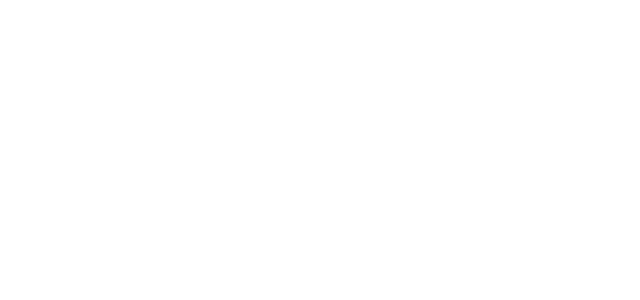
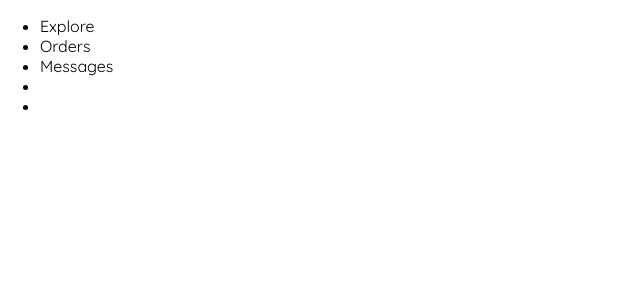
Before and after one commit to malak-joumaa/Homemade, a React (Create React App) app in the folder frontend/: page /main-page in a window 1280 px wide. Before the commit this address had no page. Shown: the top 300 px of the page, without its empty margins (0-640 px from the left). Built offline with nearby package versions, Linux system fonts and the light colour scheme.

Commit message:
Frontend: Creating Navbar component  and including it in MainPage

```diff
--- a/frontend/src/App.js
+++ b/frontend/src/App.js
@@ -3,6 +3,7 @@
 import SignUp from "./pages/SignUp";
 import AddMenu from "./pages/AddMenu";
 import RegisterFollowUp from "./pages/RegisterFollowUp";
+import MainPage from "./pages/MainPage";
 
 function App() {
   return (
@@ -12,6 +13,7 @@
         <Route path="/sign-up" element={<SignUp />}></Route>
         <Route path="/add-menu" element={<AddMenu />}></Route>
         <Route path="/follow-up" element={<RegisterFollowUp />}></Route>
+        <Route path="/main-page" element={<MainPage />}></Route>
       </Routes>
     </BrowserRouter>
   );
--- /dev/null
+++ b/frontend/src/components/Navbar.js
@@ -0,0 +1,23 @@
+import React from "react";
+
+const Navbar = () => {
+  return (
+    <div>
+      <div></div>
+      <div>
+        <ul>
+          <li>Explore</li>
+          <li>Orders</li>
+          <li>Messages</li>
+          <li>
+            {" "}
+            {localStorage.getItem("fname")} {localStorage.getItem("lname")}
+          </li>
+          <li></li>
+        </ul>
+      </div>
+    </div>
+  );
+};
+
+export default Navbar;
--- /dev/null
+++ b/frontend/src/pages/MainPage.js
@@ -0,0 +1,12 @@
+import React from "react";
+import Navbar from "../components/Navbar";
+
+const MainPage = () => {
+  return (
+    <div>
+      <Navbar />
+    </div>
+  );
+};
+
+export default MainPage;
```
